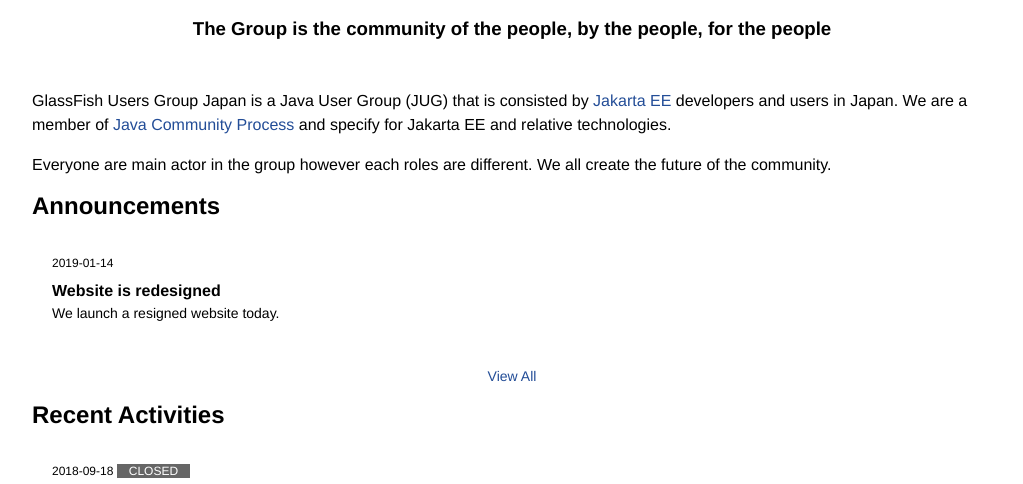
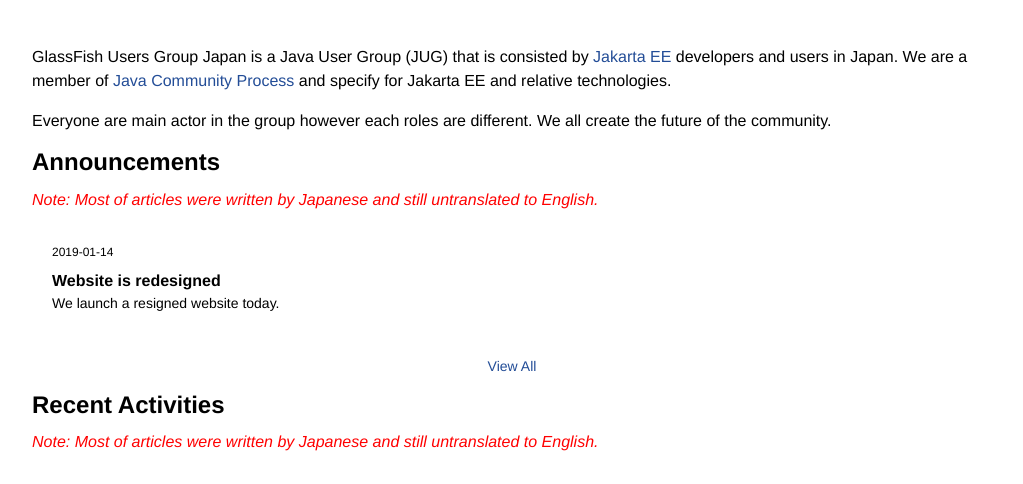
Before and after one commit to glassfish-jp/glassfish-jp.github.io, a plain HTML site: page en/index.html in a window 1280 px wide. Shown: the part 250-734 px from the top of the page, without its empty margins (128-1151 px from the left). Drawn offline with Linux system fonts and the light colour scheme.

Commit message:
Modified a bit

```diff
--- a/en/index.html
+++ b/en/index.html
@@ -28,7 +28,6 @@
 		<h1>GlassFish Users Group Japan</h1>
 		<hr>
 		<h2>Community for Jakarta EE Developers in Japan</h2>
-		<p style="font-size: 14pt; font-weight: bold;S">The Group is the community of the people, by the people, for the people</p>
 	</header>
 
 	<section>
@@ -38,6 +37,7 @@
 
 	<section class="news" id="announcement">
 		<h2>Announcements</h2>
+		<p style="color: red; font-style: italic;">Note: Most of articles were written by Japanese and still untranslated to English.</p>
 		<ul class="news-list">
 			<li>
 				<a class="news-link" href="#">
@@ -54,6 +54,7 @@
 
 	<section class="news" id="activity">
 		<h2>Recent Activities</h2>
+		<p style="color: red; font-style: italic;">Note: Most of articles were written by Japanese and still untranslated to English.</p>
 		<ul class="news-list">
 			<li>
 				<a class="news-link" href="https://glassfish.doorkeeper.jp/events/78762" target="_blank">
```
Also changed, not shown: en/news.html (+1 -0 lines), index.html (+0 -1 lines).
